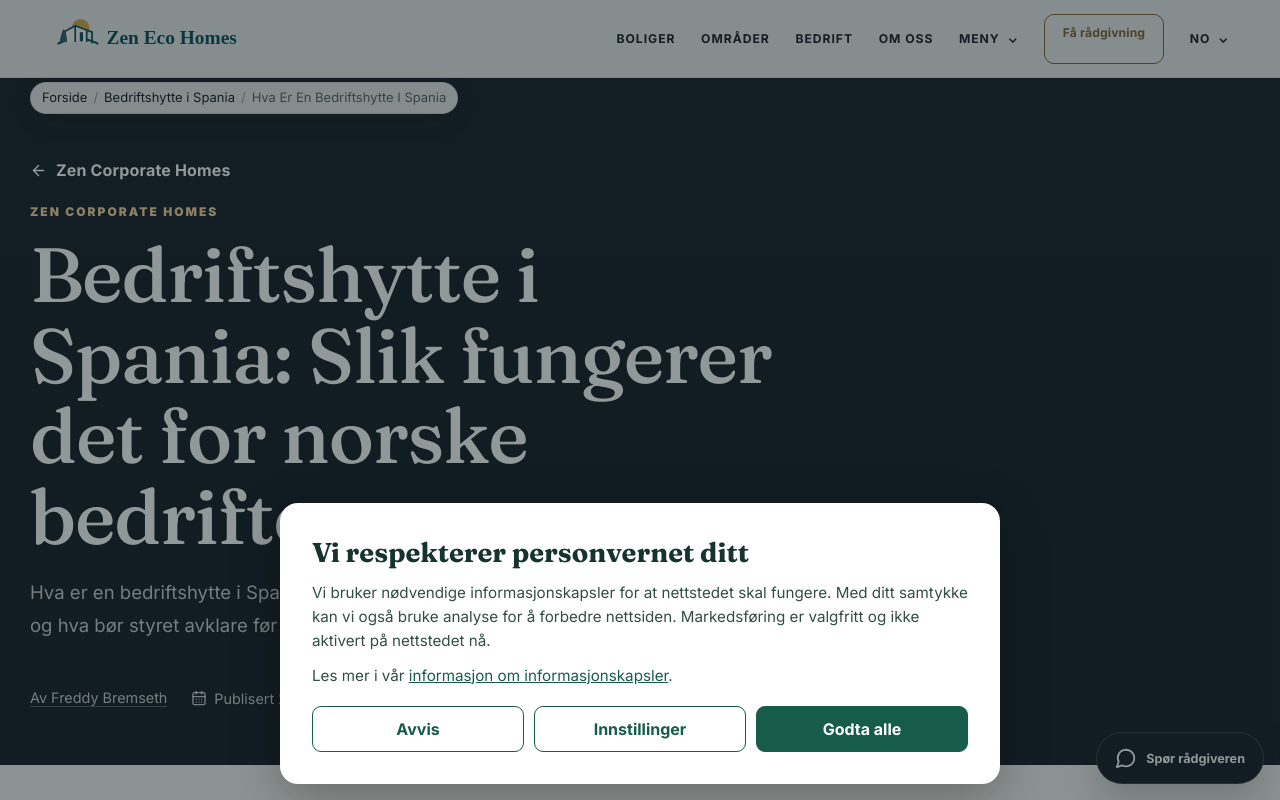
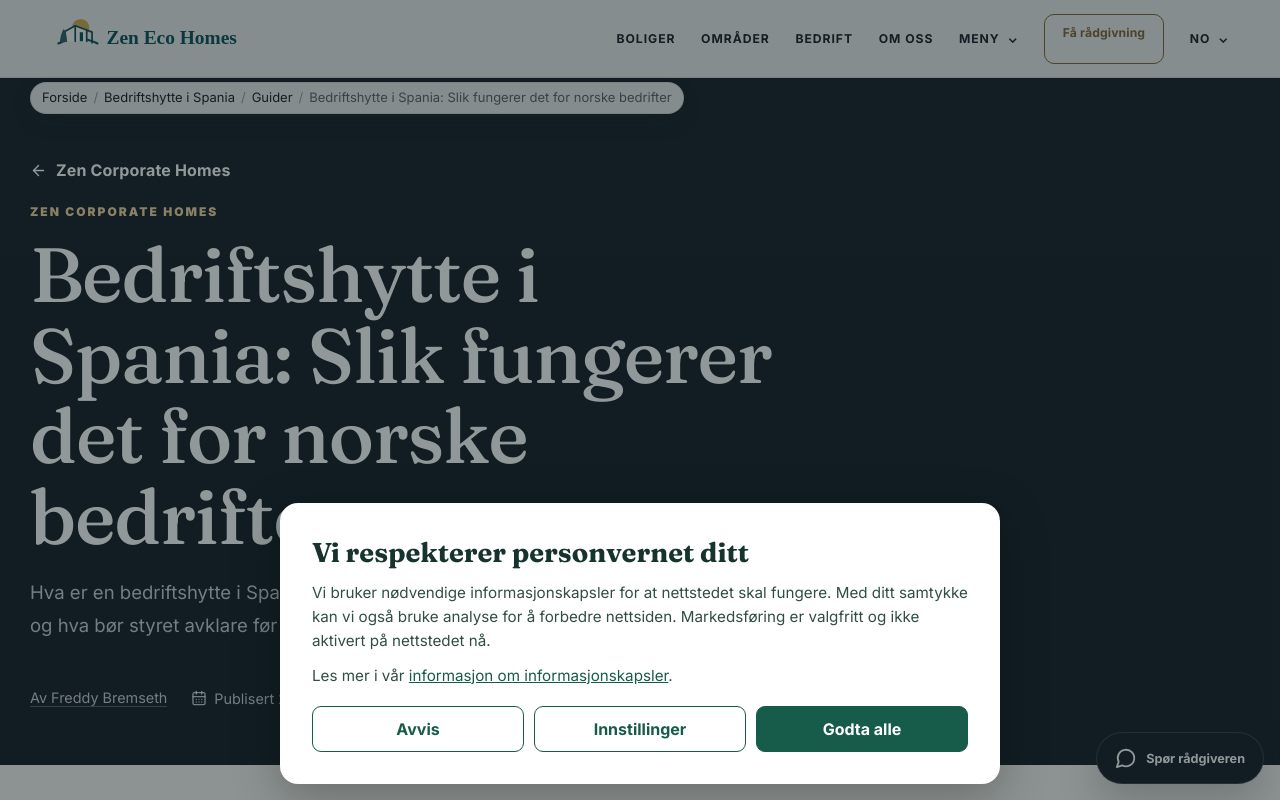
Before and after one commit to freddybremseth-coder/zenecohomes, a Next.js app: page /bedriftshytte-spania/hva-er-en-bedriftshytte-i-spania in a window 1280 px wide. Shown: the top 800 px of the page. Built offline with nearby package versions, Linux system fonts and the light colour scheme.

Commit message:
Set exact article title in corporate breadcrumbs

```diff
--- a/src/app/bedriftshytte-spania/[slug]/page.tsx
+++ b/src/app/bedriftshytte-spania/[slug]/page.tsx
@@ -29,7 +29,7 @@ export default async function CorporateArticlePage({ params }: PageProps) {
 
   return (
     <main className="corporate-page">
-      <SiteHeader locale="no" languageLinks={homeLanguageLinks("no")} />
+      <SiteHeader locale="no" languageLinks={homeLanguageLinks("no")} breadcrumbCurrentLabel={article.title} />
       <ArticleView article={article} />
       <Footer />
     </main>
```
